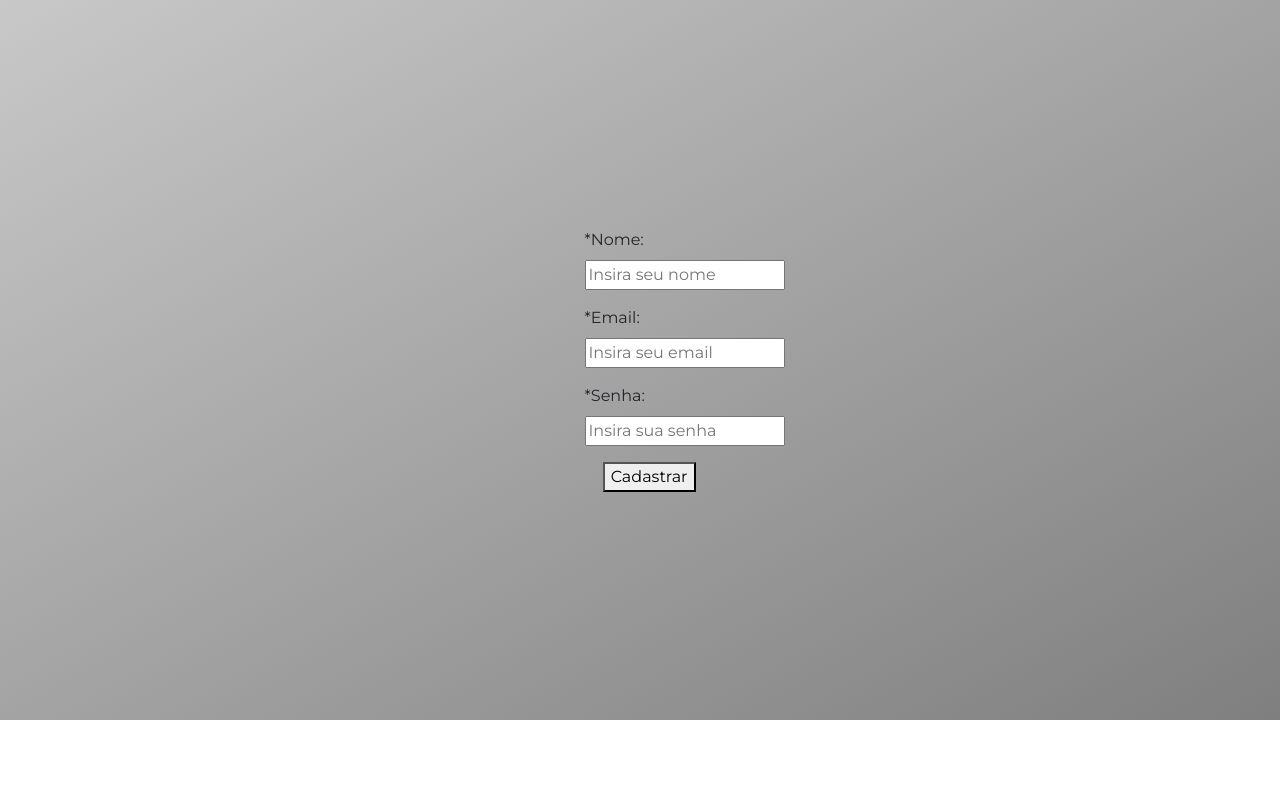
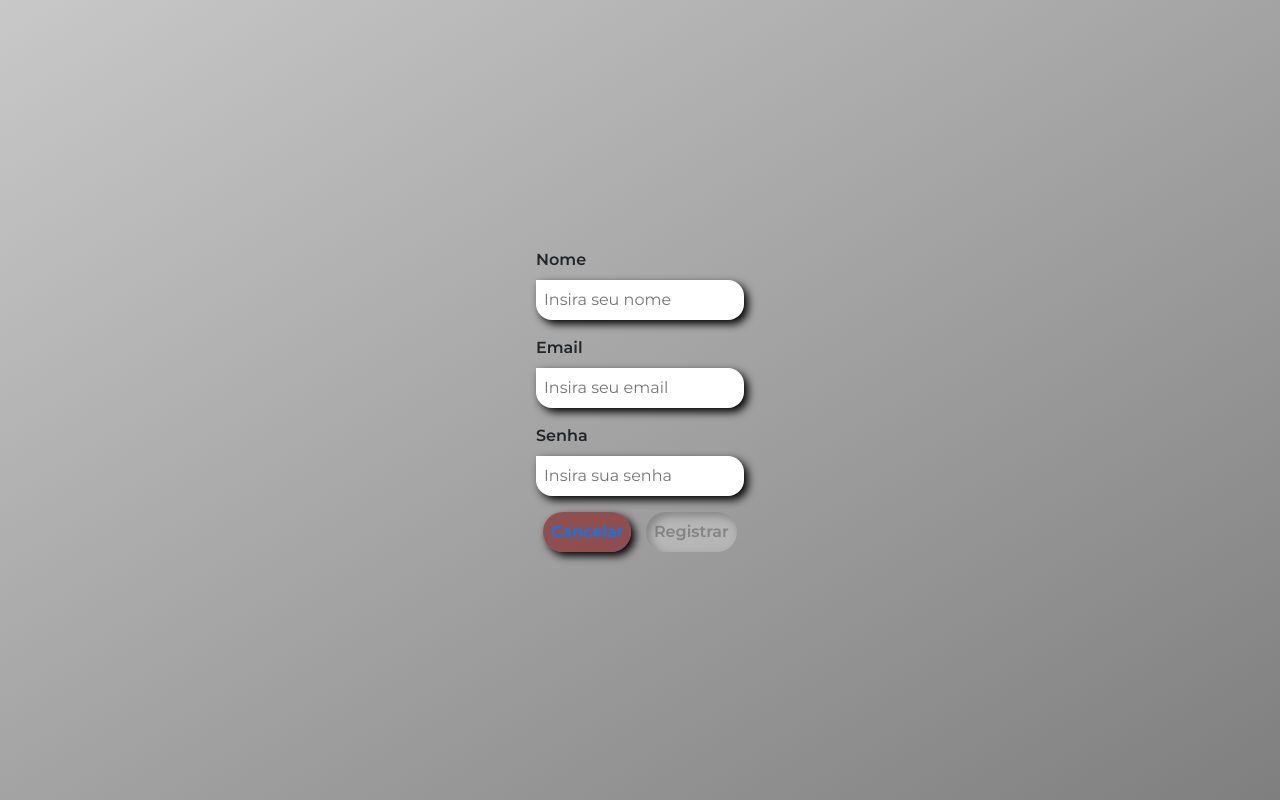
Before and after one commit to TI-TecnicamenteIdiotas/e-commerce, an Angular app in the folder AngularFrontEnd/: page /register in a window 1280 px wide. Built offline with nearby package versions, Linux system fonts and the light colour scheme.

Commit message:
Add FormGroup, FormBuilder and Validators to work with angular forms | Add new user register | forms input validations (ngbtooltip to give an warning if input is invalid)

```diff
--- a/AngularFrontEnd/src/app/views/register/register.component.html
+++ b/AngularFrontEnd/src/app/views/register/register.component.html
@@ -1,24 +1,70 @@
 <div class="container">
-  <div class="input">
+  <div class="container-input">
 
-    <form [formGroup]="registerUserForm" (ngSubmit)="registerUser()">
-      <div class="inputField" >
-        <label for="name">*Nome:</label>
-        <input type="text" placeholder="Insira seu nome" formControlName="userName"/>
+    <form [formGroup]="registerUserForm">
+      <div class="container-inputField" >
+        <label for="name">Nome</label>
+        <input
+        class="inputField"
+        type="text"
+        placeholder="Insira seu nome"
+        maxlength="75"
+        formControlName="userName"
+        [ngbTooltip]="(registerUserForm.controls.userName.invalid && !registerUserForm.controls.userName.pristine) ? 'Este campo é obrigatório' : ''"
+        [autoClose]="true"
+        triggers="manual"
+        #t1="ngbTooltip"
+        (focus)="t1.open()"
+        placement="top-right"/>
+
       </div>
 
-      <div class="inputField" >
-        <label for="email">*Email:</label>
-        <input type="text" placeholder="Insira seu email" formControlName="userEmail"/>
+      <div class="container-inputField" >
+        <label for="email">Email</label>
+        <input
+        class="inputField"
+        type="email"
+        placeholder="Insira seu email"
+        maxlength="75"
+        formControlName="userEmail"
+        [ngbTooltip]="(registerUserForm.controls.userEmail.invalid && !registerUserForm.controls.userEmail.pristine) ? 'Este campo é obrigatório' : ''"
+        [autoClose]="true"
+        triggers="manual"
+        #t2="ngbTooltip"
+        (focus)="t2.open()"
+        placement="top-right"/>
+
       </div>
 
-      <div class="inputField" >
-        <label for="password">*Senha:</label>
-        <input type="text" placeholder="Insira sua senha" formControlName="userPassword"/>
+      <div class="container-inputField" >
+        <label for="password">Senha</label>
+        <input
+        class="inputField"
+        type="password"
+        placeholder="Insira sua senha"
+        maxlength="50"
+        formControlName="userPassword"
+        [ngbTooltip]="(registerUserForm.controls.userPassword.invalid && !registerUserForm.controls.userPassword.pristine) ? 'Este campo é obrigatório' : ''"
+        [autoClose]="true"
+        triggers="manual"
+        #t3="ngbTooltip"
+        (focus)="t3.open()"
+        placement="top-right"/>
+
       </div>
 
-      <div class="button">
-        <button>Cadastrar</button>
+      <div class="container-button">
+        <button class="cancelButton">
+          <a class="cancelButtonLink" href="/home">
+            Cancelar
+          </a>
+        </button>
+
+        <button class="submitButton"
+        [disabled]="!(registerUserForm.controls.userName.valid && registerUserForm.controls.userEmail.valid && registerUserForm.controls.userPassword.valid)"
+        (click)="registerUser()">
+          Registrar
+        </button>
       </div>
     </form>
 
--- a/AngularFrontEnd/src/app/views/register/register.component.scss
+++ b/AngularFrontEnd/src/app/views/register/register.component.scss
@@ -1,31 +1,109 @@
 .container {
+  // border: 1px solid red;
+
   display: flex;
   flex-direction: column;
   justify-content: center;
   align-items: center;
 
-  height: 90vh;
+  height: 100vh;
 
-  .input {
-    display: flex;
-    flex-direction: column;
+  font-weight: 600;
 
-    width: 10%;
-
-    .inputField {
-      margin: 0 0 1rem 0;
-    }
-  }
-
-  .button {
-    width: auto;
+  .container-input {
+    // border: 1px solid red;
 
     display: flex;
     flex-direction: column;
 
-    justify-content: center;
-    align-items: flex-end;
+    .container-inputField {
+      display: flex;
+      flex-direction: column;
+
+      margin: 0 0 1rem 0;
+
+      .inputField {
+        border: none;
+        border-radius: 0 1rem 1rem 1rem;
+
+        padding: 0.5rem;
+
+        box-shadow: 0.25rem 0.25rem 0.5rem;
+
+        &:focus {
+          outline: none;
+        }
+      }
+    }
+  }
+
+  .container-button {
+    // border: 1px solid red;
+    border: none;
+
+    display: flex;
+    flex-direction: row;
+    justify-content: space-around;
+    align-items: center;
 
     margin-top: 1rem;
+
+    .cancelButton {
+      border: none;
+      border-radius: 5rem;
+
+      padding: 0.5rem;
+
+      box-shadow: 0.25rem 0.25rem 0.5rem;
+
+      background: lightgrey;
+
+      color: black;
+
+      font-weight: 600;
+
+      background-color: rgba(128, 0, 0, 0.5);
+
+      &:hover {
+        box-shadow: 0.25rem 0.25rem 0.5rem inset;
+      }
+
+      .cancelButtonLink {
+        text-decoration: none;
+
+        &:hover {
+          color: white;
+        }
+        &:visited {
+          color: black;
+        }
+        &:active {
+          color: black;
+        }
+      }
+    }
+
+    .submitButton {
+      border: none;
+      border-radius: 5rem;
+
+      padding: 0.5rem;
+
+      box-shadow: 0.25rem 0.25rem 0.5rem;
+
+      font-weight: 600;
+
+      background-color: rgba(0, 128, 0, 0.5);
+
+      &:hover:enabled {
+        box-shadow: 0.25rem 0.25rem 0.5rem inset;
+      }
+
+      &[disabled] {
+        background-color: rgba(210, 210, 210, 0.5);
+        box-shadow: 0.25rem 0.25rem 0.5rem inset;
+      }
+    }
+
   }
 }
--- a/AngularFrontEnd/src/app/views/register/register.component.ts
+++ b/AngularFrontEnd/src/app/views/register/register.component.ts
@@ -1,7 +1,7 @@
 import { Component, OnInit } from '@angular/core';
 import { ApiAdminService } from '../../services/api-admin.service';
 import { ApiUserService } from '../../services/api-user.service';
-import { FormGroup, FormControl, FormControlName } from '@angular/forms';
+import { FormGroup, FormBuilder, Validators } from '@angular/forms';
 
 @Component({
   selector: 'app-register',
@@ -13,22 +13,37 @@ export class RegisterComponent {
   adminService: ApiAdminService;
   userService: ApiUserService;
 
-  registerUserForm = new FormGroup({
-    userName: new FormControl(''),
-    userEmail: new FormControl(''),
-    userPassword: new FormControl('')
-  });
+  registerUserForm: FormGroup;
 
-  constructor(apiAdminService: ApiAdminService, apiUserService: ApiUserService) {
+  constructor(apiAdminService: ApiAdminService, apiUserService: ApiUserService, private formBuilder: FormBuilder) {
     this.adminService = apiAdminService;
     this.userService = apiUserService;
+
+    this.registerUserForm = this.formBuilder.group({
+      userName: ['', Validators.compose([
+        Validators.required,
+        Validators.minLength(5),
+        Validators.maxLength(75)
+      ])],
+      userEmail: ['', Validators.compose([
+        Validators.required,
+        Validators.minLength(5),
+        Validators.maxLength(75),
+        Validators.email
+      ])],
+      userPassword: ['', Validators.compose([
+        Validators.required,
+        Validators.minLength(5),
+        Validators.maxLength(50)
+      ])]
+    });
   }
 
   registerUser() {
     this.userService.setNewUser(
-      this.registerUserForm.value.userName,
-      this.registerUserForm.value.userEmail,
-      this.registerUserForm.value.userPassword
+        this.registerUserForm.value.userName,
+        this.registerUserForm.value.userEmail,
+        this.registerUserForm.value.userPassword
       );
   }
 }
```
